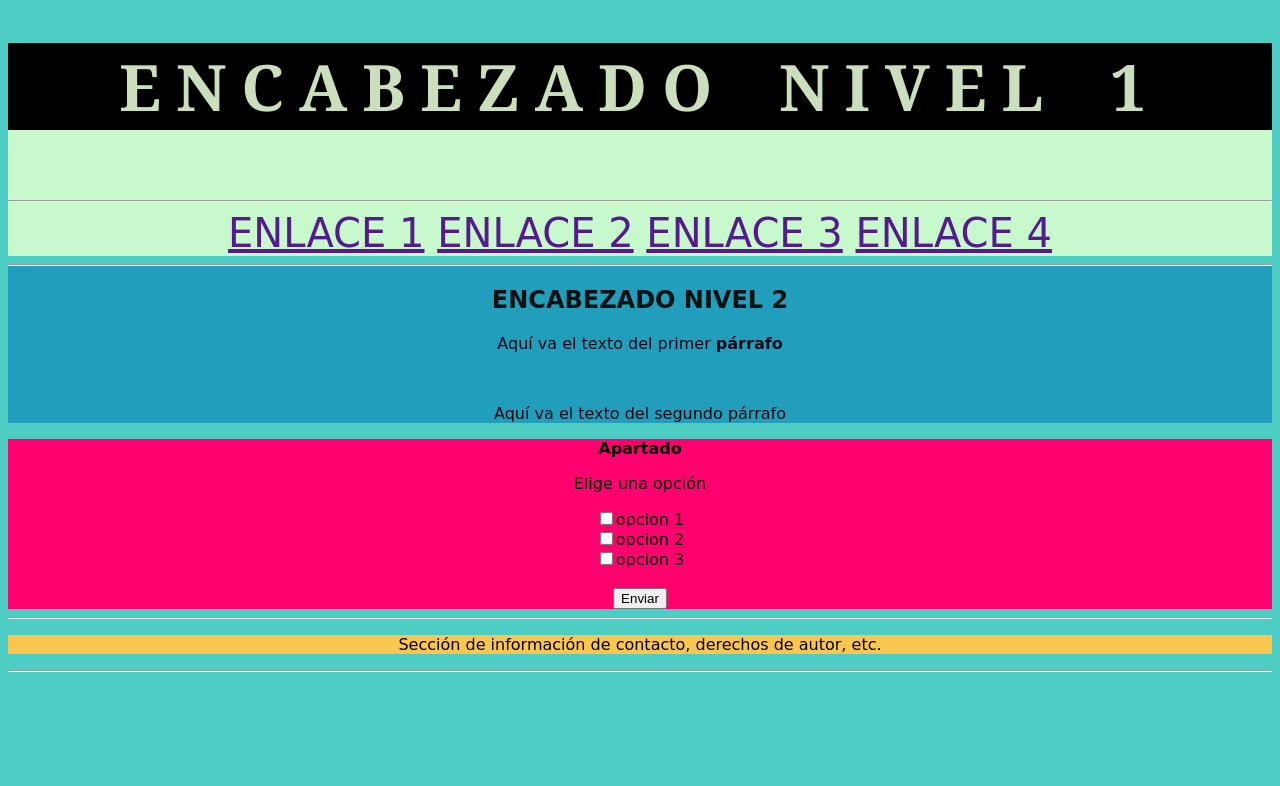
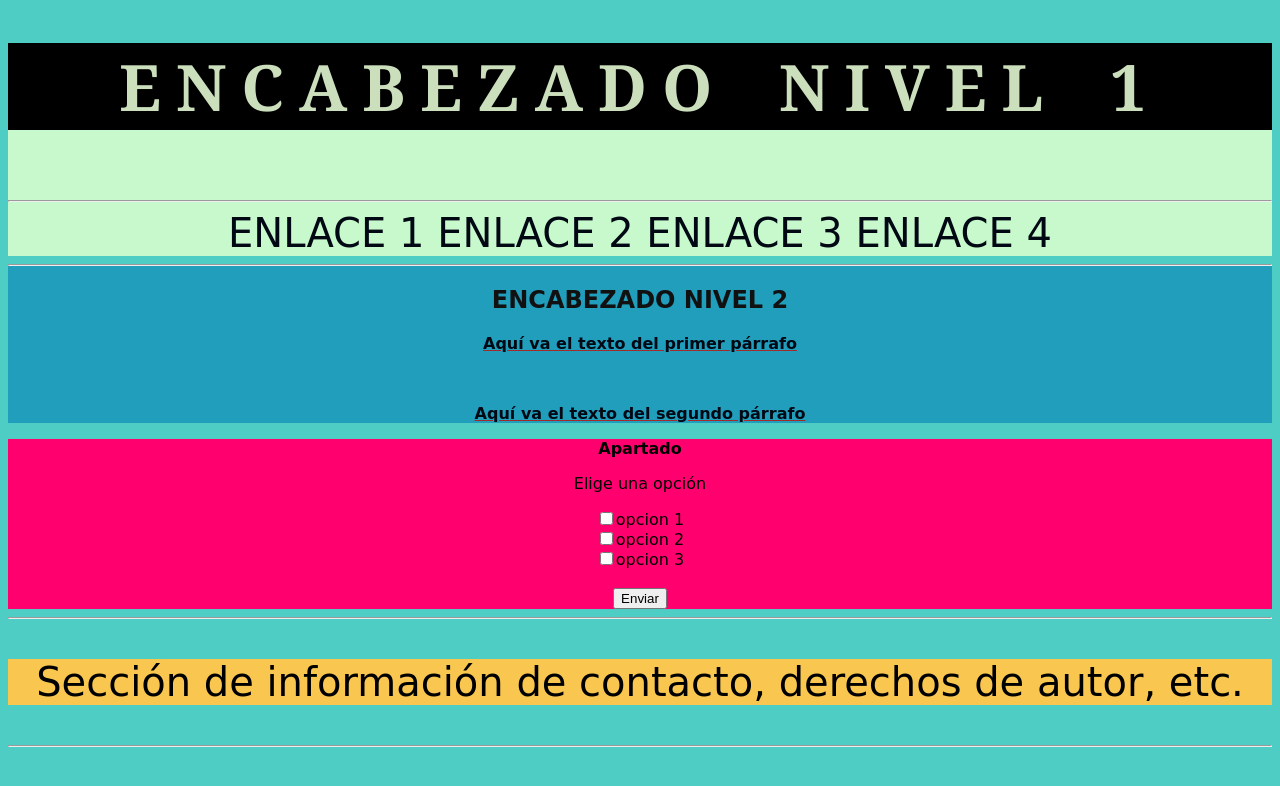
Before and after one commit to JanetPS26/gh-pages, a plain HTML site: page index.html in a window 1280 px wide. Drawn offline with Linux system fonts and the light colour scheme; a web font is replaced by a local one.

Commit message:
Update estilos.css

```diff
--- a/css/estilos.css
+++ b/css/estilos.css
@@ -42,6 +42,7 @@ background-color: #ff006e;
 }
 footer{
     background-color: #f9c74f;
+    font-size:2.5em;
 }
 /* Seleccion multiple se colocar *antes de la { para aplicar a todo el documento */
 body{
@@ -56,4 +57,17 @@ body{
     /* Selector por jerarquias  aplica en un rango en especifico, en este ejemplo solo las p que se encuentran en section*/
 section p{
     color: #000814;
+    /* Para aplicar negritas a las letras */
+    font-weight:bold;
+    /* Para aplicar subrayados en las letras */
+text-decoration: underline;
+    /* Para cambiar el color de subrayados en las letras */
+text-decoration-color: brown;
 }
+a{
+      /* Para eliminar subrayados en las letras */
+    text-decoration: none;
+    color: #000814;
+     /* Para elegir mayusculas, minusculas, etc.,en las letras */
+    text-transform: capitalize;
+}
```
